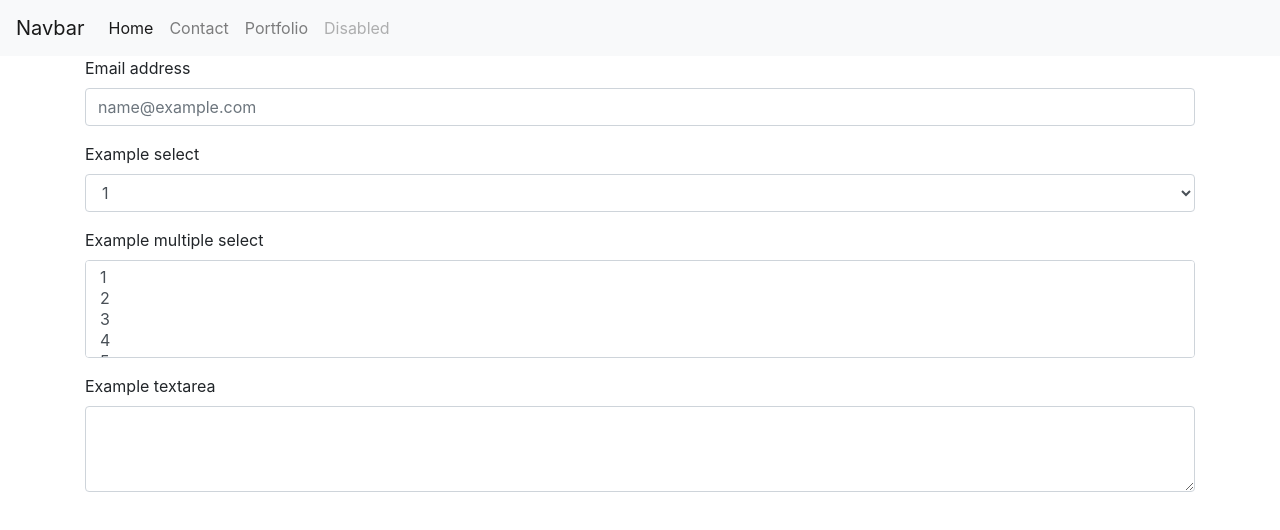
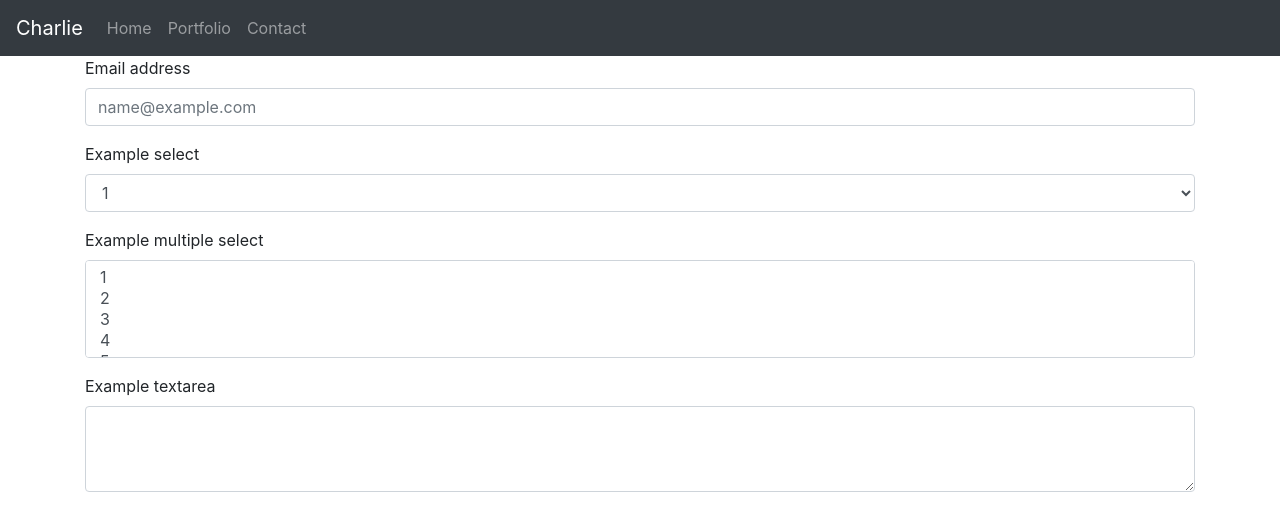
Before and after one commit to cbrittingham14/homework2, a plain HTML site: page contact.html in a window 1280 px wide. Drawn offline with nearby package versions, Linux system fonts and the light colour scheme.

Commit message:
altered navbar appearance

```diff
--- a/contact.html
+++ b/contact.html
@@ -8,24 +8,21 @@
 </head>
 <body>
 
-    <nav class="navbar navbar-expand-lg navbar-light bg-light">
-        <a class="navbar-brand" href="#">Navbar</a>
+    <nav class="navbar navbar-expand-lg navbar-dark bg-dark">
+        <a class="navbar-brand" href="#">Charlie</a>
         <button class="navbar-toggler" type="button" data-toggle="collapse" data-target="#navbarNav" aria-controls="navbarNav" aria-expanded="false" aria-label="Toggle navigation">
           <span class="navbar-toggler-icon"></span>
         </button>
         <div class="collapse navbar-collapse" id="navbarNav">
           <ul class="navbar-nav">
-            <li class="nav-item active">
+            <li class="nav-item">
               <a class="nav-link" href="index.html">Home <span class="sr-only">(current)</span></a>
             </li>
             <li class="nav-item">
+                <a class="nav-link" href="portfolio.html">Portfolio</a>
+              </li>
+            <li class="nav-item">
               <a class="nav-link" href="contact.html">Contact</a>
-            </li>
-            <li class="nav-item">
-              <a class="nav-link" href="portfolio.html">Portfolio</a>
-            </li>
-            <li class="nav-item">
-              <a class="nav-link disabled" href="#" tabindex="-1" aria-disabled="true">Disabled</a>
             </li>
           </ul>
         </div>
```
Also changed, not shown: index.html (+3 -6 lines), portfolio.html (+6 -9 lines).
